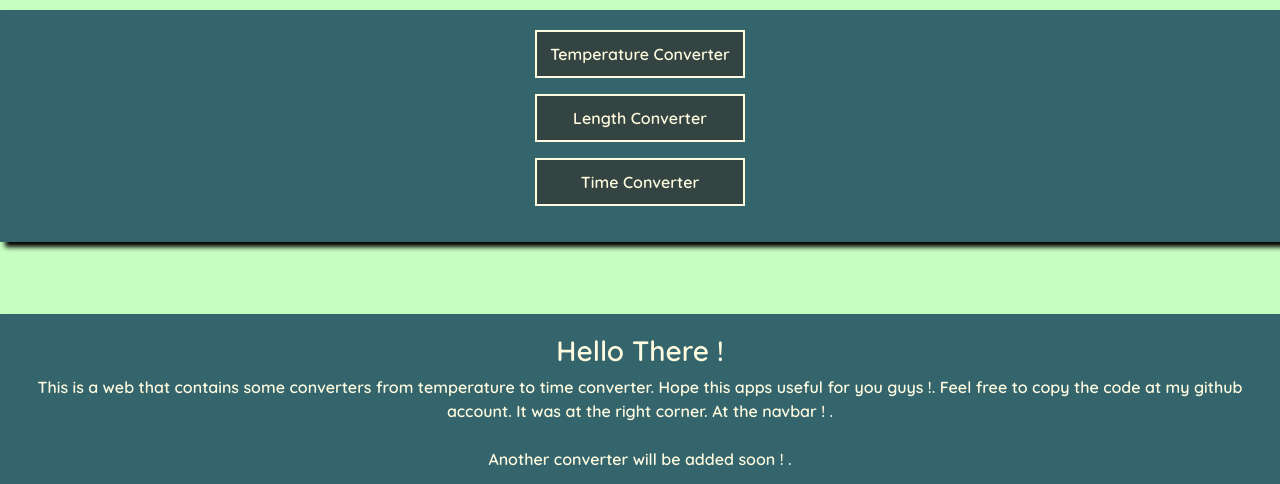
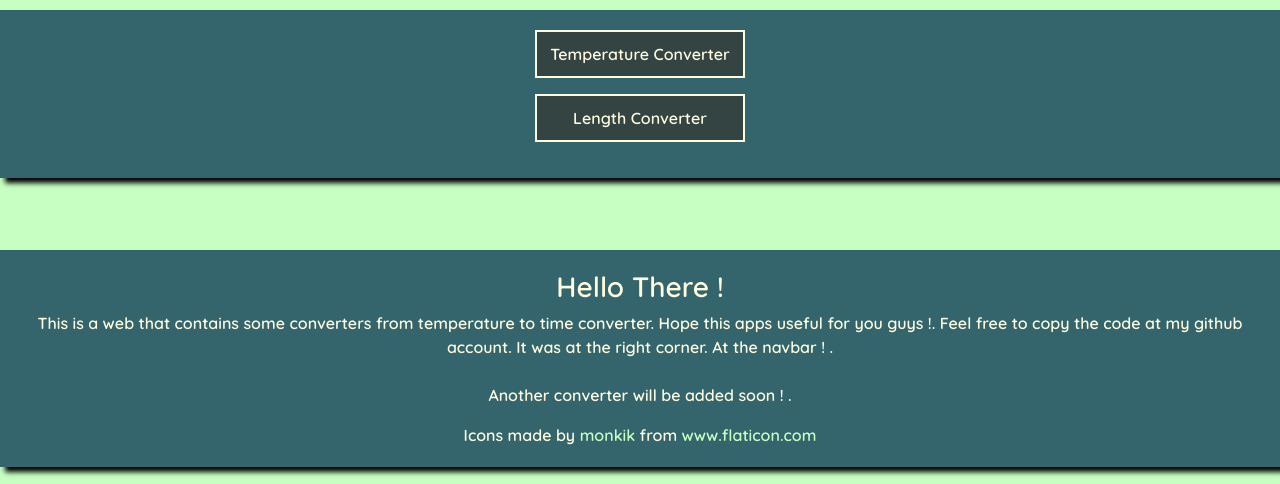
Before and after one commit to arifian853/daily-functions, a plain HTML site: page index.html in a window 1280 px wide. Shown: the part 272-756 px from the top of the page. Drawn offline with nearby package versions, Linux system fonts and the light colour scheme.

Commit message:
Update index.html

```diff
--- a/index.html
+++ b/index.html
@@ -56,7 +56,6 @@
 
           <p align="center"> <a class="button-nav" href="TempConv.html" target="_blank"> <button data-aos="fade-right" data-aos-duration="700" class="button-style">Temperature Converter</button></a></p>
           <p align="center"> <a class="button-nav" href="LenConv.html" target="_blank"> <button data-aos="fade-left" data-aos-duration="700" class="button-style">Length Converter</button></a></p>
-          <p align="center"> <a class="button-nav" href="TimeConv.html" target="_blank"> <button data-aos="fade-right" data-aos-duration="700" class="button-style">Time Converter</button></a></p>
 
         </div>
         <br />
```
